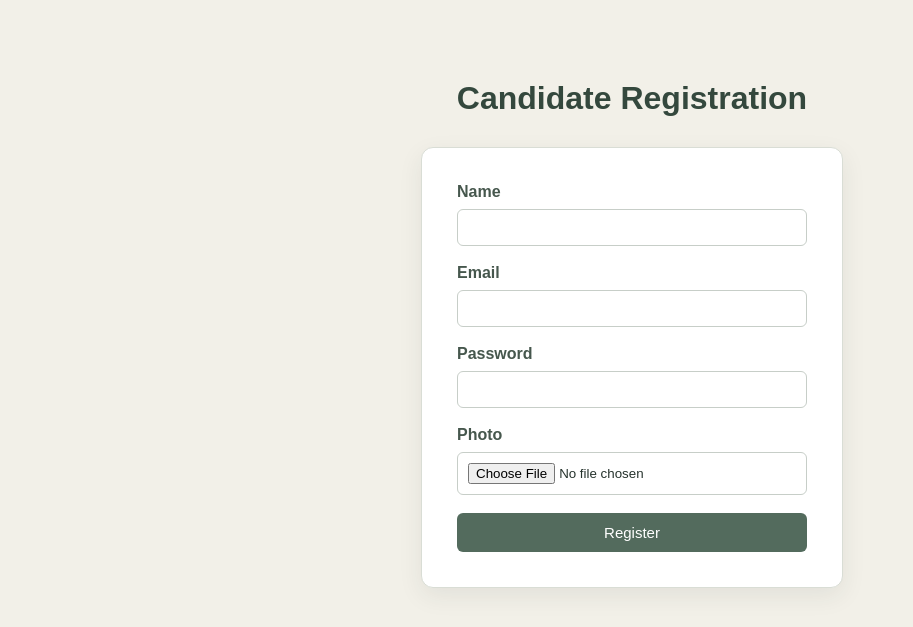
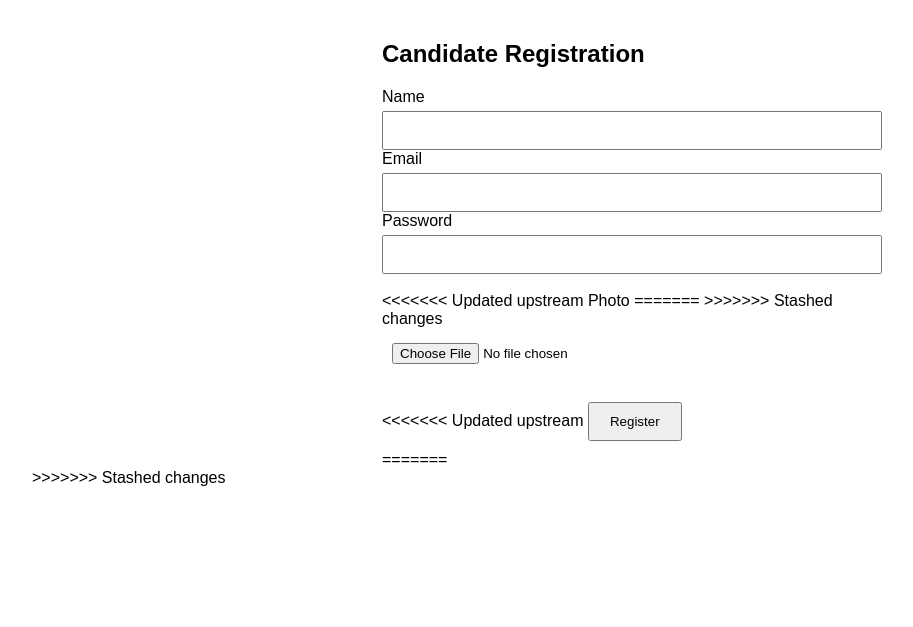
Before and after one commit to tharunkumarM9/ExamGuard, a Python web app: template templates/register.html in a window 1280 px wide. Shown: the top 627 px of the page, without its empty margins (8-921 px from the left). Run offline with Jinja, Linux system fonts and the light colour scheme; the template is opened without the code that fills it, so the values that code supplies are empty.

Commit message:
Refactor registration process and improve photo capture handling

```diff
--- a/templates/register.html
+++ b/templates/register.html
@@ -1,109 +1,166 @@
 <!DOCTYPE html>
+
 <html>
 
 <head>
-    <title>ExamGuard Registration</title>
+
+    <title>Candidate Registration</title>
+
 
     <style>
+
         body {
-            margin: 0;
+
             font-family: Arial, sans-serif;
-            background: #f2f0e8;
-            color: #26332d;
-            text-align: center;
+
+            margin: 40px;
+
         }
 
-        h1 {
-            margin-top: 80px;
-            color: #34483d;
+
+        .form-container {
+
+            width: 500px;
+
+            margin: auto;
+
         }
 
-        form {
-            width: 350px;
-            margin: 30px auto;
-            padding: 35px;
-            background: #ffffff;
-            border: 1px solid #d9ddd5;
-            border-radius: 12px;
-            box-shadow: 0 8px 25px rgba(38, 51, 45, 0.08);
-            text-align: left;
+
+        input {
+
+            width: 100%;
+
+            padding: 10px;
+
+            margin-top: 5px;
+
+            box-sizing: border-box;
+
         }
 
-        label {
-            color: #46574d;
-            font-weight: bold;
+
+        button {
+
+            padding: 10px 20px;
+
+            margin: 10px 5px 10px 0;
+
+            cursor: pointer;
+
         }
 
-        input {
-            width: 100%;
-            padding: 10px;
-            margin-top: 8px;
-            border: 1px solid #c7cec8;
-            border-radius: 6px;
-            box-sizing: border-box;
-            outline: none;
+
+        video {
+
+            width: 400px;
+
+            height: 300px;
+
+            border: 2px solid black;
+
+            display: block;
+
+            margin-top: 10px;
+
         }
 
-        input:focus {
-            border-color: #7d9184;
+
+        #preview {
+
+            width: 400px;
+
+            border: 2px solid green;
+
+            margin-top: 10px;
+
+            display: none;
+
         }
 
-        button {
-            width: 100%;
-            padding: 11px;
-            border: none;
-            border-radius: 6px;
-            background: #536b5d;
-            color: white;
-            font-size: 15px;
-            cursor: pointer;
+
+        #canvas {
+
+            display: none;
+
         }
 
-        button:hover {
-            background: #3f5548;
+
+        #photoStatus {
+
+            font-weight: bold;
+
         }
+
     </style>
 
 </head>
 
+
 <body>
 
-    <h1>Candidate Registration</h1>
 
-    <form method="POST" enctype="multipart/form-data">
+<div class="form-container">
+
+
+    <h2>Candidate Registration</h2>
+
+
+    <form method="POST" id="registerForm">
+
+
+        <!-- NAME -->
 
         <label>Name</label>
 
         <input
             type="text"
             name="name"
+            required
         >
 
-        <br><br>
+
+        <br>
+
+
+        <!-- EMAIL -->
 
         <label>Email</label>
 
         <input
             type="email"
             name="email"
+            required
         >
 
-        <br><br>
+
+        <br>
+
+
+        <!-- PASSWORD -->
 
         <label>Password</label>
-
 
         <input
             type="password"
             name="password"
+            required
         >
 
+
         <br><br>
+<<<<<<< Updated upstream
         <label>Photo</label>
+=======
+
+
+        <!-- CAMERA -->
+>>>>>>> Stashed changes
 
         <input type="file" name="photo" accept="image/*" required>
         <br><br>
 
+<<<<<<< Updated upstream
 
 
         <button type="submit">
@@ -112,6 +169,258 @@
 
     </form>
 
+=======
+
+    </form>
+
+
+</div>
+
+
+<script>
+
+
+    // ----------------------------------------
+    // Get HTML elements
+    // ----------------------------------------
+
+    const video =
+        document.getElementById("camera");
+
+
+    const canvas =
+        document.getElementById("canvas");
+
+
+    const preview =
+        document.getElementById("preview");
+
+
+    const startCameraButton =
+        document.getElementById("startCamera");
+
+
+    const captureButton =
+        document.getElementById("capturePhoto");
+
+
+    const registerButton =
+        document.getElementById("registerButton");
+
+
+    const photoStatus =
+        document.getElementById("photoStatus");
+
+
+    // Store camera stream
+
+    let cameraStream = null;
+
+
+
+    // ----------------------------------------
+    // START CAMERA
+    // ----------------------------------------
+
+    startCameraButton.addEventListener(
+        "click",
+        async function () {
+
+            try {
+
+                // Ask browser for camera permission
+
+                cameraStream =
+                    await navigator.mediaDevices.getUserMedia({
+
+                        video: true
+
+                    });
+
+
+                // Show camera inside video element
+
+                video.srcObject =
+                    cameraStream;
+
+
+                // Enable capture button
+
+                captureButton.disabled =
+                    false
+                photoStatus.textContent =
+                    "Camera started. Position your face and click Capture Photo.";
+
+            }
+
+            catch (error) {
+
+                console.error(error);
+
+
+                photoStatus.textContent =
+                    "Unable to access camera. Please allow camera permission.";
+
+            }
+
+        }
+    );
+
+
+
+    // ----------------------------------------
+    // CAPTURE PHOTO
+    // ----------------------------------------
+
+    captureButton.addEventListener(
+        "click",
+        function () {
+
+
+            // Set canvas size same as camera
+
+            canvas.width =
+                video.videoWidth;
+
+
+            canvas.height =
+                video.videoHeight;
+
+
+            // Get canvas drawing context
+
+            const context =
+                canvas.getContext("2d");
+
+
+            // Copy video frame to canvas
+
+            context.drawImage(
+                video,
+                0,
+                0,
+                canvas.width,
+                canvas.height
+            );
+
+
+            // Display captured image
+
+            const imageData =
+                canvas.toDataURL("image/jpeg");
+
+
+            preview.src =
+                imageData;
+
+
+            preview.style.display =
+                "block";
+
+
+            photoStatus.textContent =
+                "Photo captured. Saving...";
+
+
+
+            // Convert canvas image
+            // into Blob
+
+            canvas.toBlob(
+                async function (blob) {
+
+
+                    // Create form data
+
+                    const formData =
+                        new FormData();
+
+
+                    // Add photo
+
+                    formData.append(
+                        "photo",
+                        blob,
+                        "candidate.jpg"
+                    );
+
+
+
+                    // Send photo to Flask
+
+                    const response =
+                        await fetch(
+                            "/capture-photo",
+                            {
+                                method: "POST",
+                                body: formData
+                            }
+                        );
+
+
+
+                    // Convert response to JSON
+
+                    const result =
+                        await response.json();
+
+
+
+                    // Check result
+
+                    if (result.success) {
+
+
+                        photoStatus.textContent =
+                            "Photo captured successfully!";
+
+
+                        // Enable Register button
+
+                        registerButton.disabled =
+                            false;
+
+
+
+                        // Stop camera
+
+                        if (cameraStream) {
+
+                            cameraStream
+                                .getTracks()
+                                .forEach(
+                                    function(track) {
+
+                                        track.stop();
+
+                                    }
+                                );
+
+                        }
+
+                    }
+
+                    else {
+
+
+                        photoStatus.textContent =
+                            "Photo capture failed.";
+
+                    }
+
+
+                },
+                "image/jpeg"
+            );
+
+        }
+    );
+
+
+</script>
+
+
+>>>>>>> Stashed changes
 </body>
 
 </html>
```
Also changed, not shown: app.py (+45 -0 lines), camera.py (+70 -0 lines), static/uploads/Salaar_Movie_Prabhas_HD_Wallpapers.jpg (deleted), static/uploads/Salaar_Movie_Prabhas_HD_Wallpapers_-_Copy.jpg (deleted).
